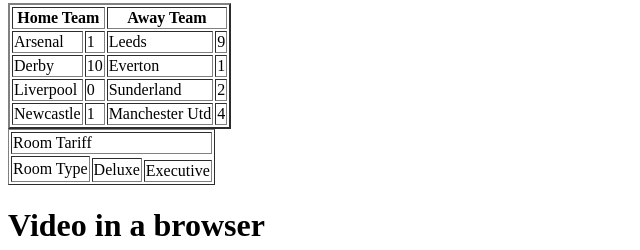
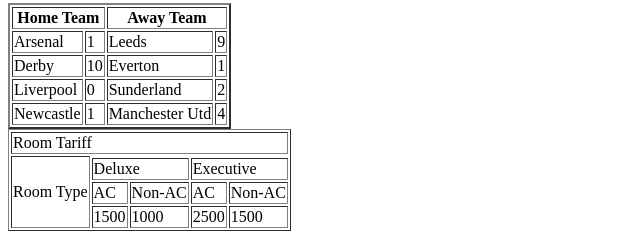
Before and after one commit to syazwni/syazwni.github.io, a plain HTML site: page index.html in a window 1280 px wide. Shown: the part 1571-1821 px from the top of the page, without its empty margins (0-640 px from the left). Drawn offline with Linux system fonts and the light colour scheme.

Commit message:
Update index.html

```diff
--- a/index.html
+++ b/index.html
@@ -141,23 +141,33 @@
 
 
 
-    </table>
-
-    <table border="1">
+   <table border="1">
         <tr>
             <td colspan="5">Room Tariff</td>
-        </tr>
-        <tr>
-            <td rowspan="3">Room Type</td>
 
         </tr>
         <tr>
-            <td rowspan="2">Deluxe</td>
+            <td rowspan="4">Room Type</td>
+
         </tr>
         <tr>
-            <td rowspan="2">Executive</td>
+            <td colspan="2">Deluxe</td>
+            <td colspan="2">Executive</td>
+
         </tr>
 
+        <tr>
+            <td>AC</td>
+            <td>Non-AC</td>
+            <td>AC</td>
+            <td>Non-AC</td>
+        </tr>
+        <tr>
+            <td>1500</td>
+            <td>1000</td>
+            <td>2500</td>
+            <td>1500</td>
+        </tr>
 
     </table>
 
```
